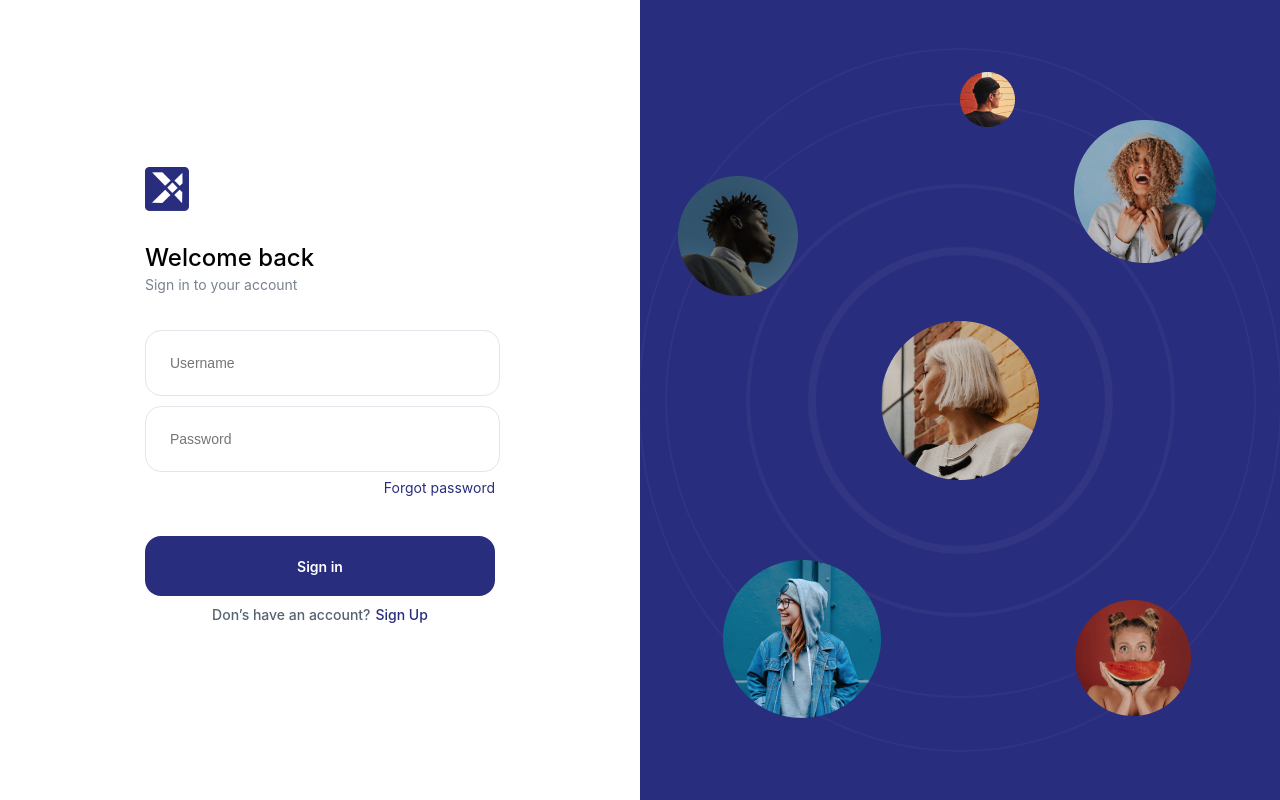
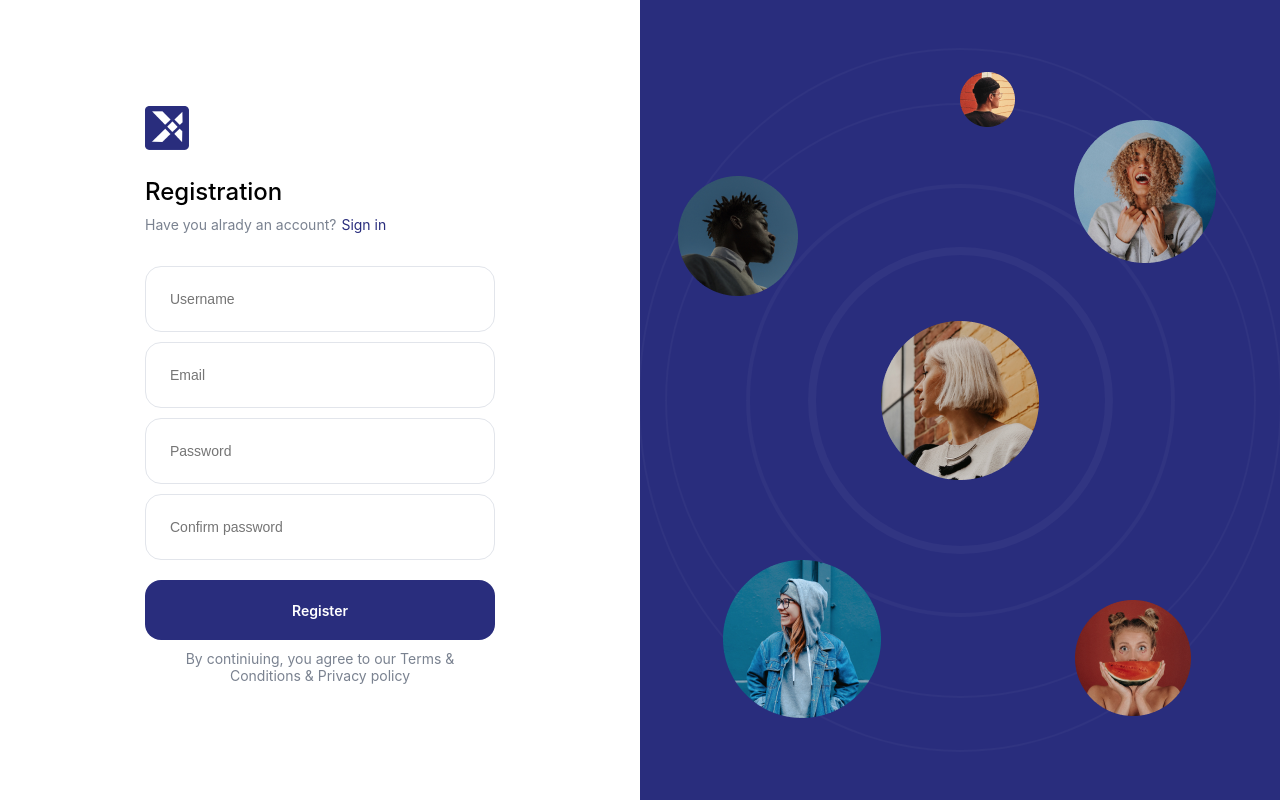
Before and after one commit to floydian910/BnollarOfficial, a React (Create React App) app: page /login in a window 1280 px wide. Both pictures are taken after a click on the link "Sign Up". Built offline with nearby package versions, Linux system fonts and the light colour scheme.

Commit message:
registration started

```diff
--- a/src/pages/LoginPage/LoginPage.css
+++ b/src/pages/LoginPage/LoginPage.css
@@ -146,13 +146,8 @@
     height: 700px;
     border-radius: 50%;
     z-index: 1000;
-
-
-
-
     box-shadow: 0px 0px 0px 2px rgba(255,255,255,0.03);
     box-sizing: border-box;
-
     display: flex;
     justify-content: center;
     align-items: center;
@@ -205,6 +200,7 @@
    }
 
    .ellipse6 {
+
     position: absolute;
     top:15%;
     right: 10%;
--- a/src/pages/LoginPage/LoginPage.js
+++ b/src/pages/LoginPage/LoginPage.js
@@ -1,14 +1,27 @@
-import React from 'react'
+import React,{useState} from 'react'
 import './LoginPage.css'
 import './LoginPageResponsive.css'
+import Registration from './Registration'
 
 
 function LoginPage() {
+
+      const [signUp, setSignUp] = useState(false)
+
+      const signUpHandler = () => {
+          setSignUp(true)
+      }
+
+      const submitHandler = (e) => {
+          e.preventDefault()
+      }
+
+
   return (
     <div className='login-page__wrapper'>
 
 <div className="login-left__wrapper">
-        <div className="login-page__content">
+       {!signUp ? <div className="login-page__content">
           <div className="login-page__logo">
             <img src={require('../../pictures/logo.png')} alt="logo" />
           </div>
@@ -16,7 +29,7 @@ function LoginPage() {
             <h1>Welcome back</h1>
             <a href="#">Sign in to your account</a>
           </div>
-          <form className="login-inputs__form">
+          <form className="login-inputs__form" onSubmit={submitHandler}>
             <div className="inputs">
             <input type="text"  placeholder='Username'/>
             <input type="password" placeholder='Password'/>
@@ -28,9 +41,10 @@ function LoginPage() {
             </div>
 
             <button>Sign in</button>
-            <div className="sign-up"><p>Don’s have an account?</p> <a href="#">Sign Up</a></div>
+            <div className="sign-up"><p>Don’s have an account?</p> <a href="#" onClick={signUpHandler}>Sign Up</a></div>
           </form>
         </div>
+        : <Registration setSignUp={setSignUp}/> }
         </div>
 
 
--- /dev/null
+++ b/src/pages/LoginPage/Registration.css
@@ -0,0 +1,79 @@
+.registration-wrapper {
+    width: 350px;
+    height:588px;
+    display: flex;
+    flex-direction: column;
+    justify-content: space-between;
+
+}
+
+.registration-header {
+    display: flex;
+    flex-direction: column;
+
+}
+.registration-header h1 {
+    font-family: 'SF Pro Display';
+    font-style: normal;
+    font-weight: 500;
+    font-size: 24px;
+    line-height: 29px;
+}
+.sign-in {
+    display: flex;
+    margin-top: 10px;
+}
+.sign-in p {
+    font-family: 'SF Pro Display';
+    font-style: normal;
+    font-weight: 400;
+    font-size: 14px;
+    line-height: 17px;
+
+    color:  #7A8290;
+}
+.sign-in a {
+    font-family: 'SF Pro Display';
+    font-style: normal;
+    font-weight: 400;
+    font-size: 14px;
+    line-height: 17px;
+    text-decoration: none;
+    color:#292D7D;
+    margin-left: 5px;
+
+}
+.registration-inputs {
+    width: 85.7%;
+    margin-bottom: 20px;
+}
+.registration-inputs input {
+    width: 100%;
+   border: 1px solid #E2E5EB;
+   outline: 0;
+   border-radius:16px;
+   margin: 10px 0 0 0;
+   color: #7A8290;
+    padding: 24px;
+    font-size: 14px;
+}
+
+.privacy-policy {
+   width:288px;
+   margin: 0 auto;
+   display: flex;
+   justify-content: center;
+   align-items: center;
+   text-align: center;
+   padding: 10px 0;
+}
+.privacy-policy a {
+    font-family: 'SF Pro Display';
+    font-style: normal;
+    font-weight: 400;
+    font-size: 14px;
+    line-height: 17px;
+    text-align: center;
+    text-decoration: none;
+    color: #7A8290;
+}
--- /dev/null
+++ b/src/pages/LoginPage/Registration.js
@@ -0,0 +1,40 @@
+import React from 'react'
+import './Registration.css'
+
+function Registration({setSignUp}) {
+  return (
+    <div className='registration-wrapper'>
+        <div className="registration-logo">
+            <img src={require('../../pictures/logo.png')} alt="logo" />
+          </div>
+
+          <div className="registration-header">
+            <h1>Registration</h1>
+            <div className="sign-in"><p>Have you alrady an account? </p> <a href="#" onClick={()=> setSignUp(false)}>Sign in</a></div>
+          </div>
+
+
+
+
+          <form className="login-inputs__form" >
+            <div className="registration-inputs">
+            <input type="text"  placeholder='Username'/>
+            <input type="email" placeholder='Email'/>
+            <input type="password" placeholder='Password'/>
+            <input type="password" placeholder='Confirm password'/>
+            </div>
+
+            <button className='register-submit-button'>Register</button>
+
+            <div className="privacy-policy">
+                <a href="#"> By continiuing, you agree to our Terms & Conditions & Privacy policy</a>
+            </div>
+          </form>
+
+
+
+    </div>
+  )
+}
+
+export default Registration
```
